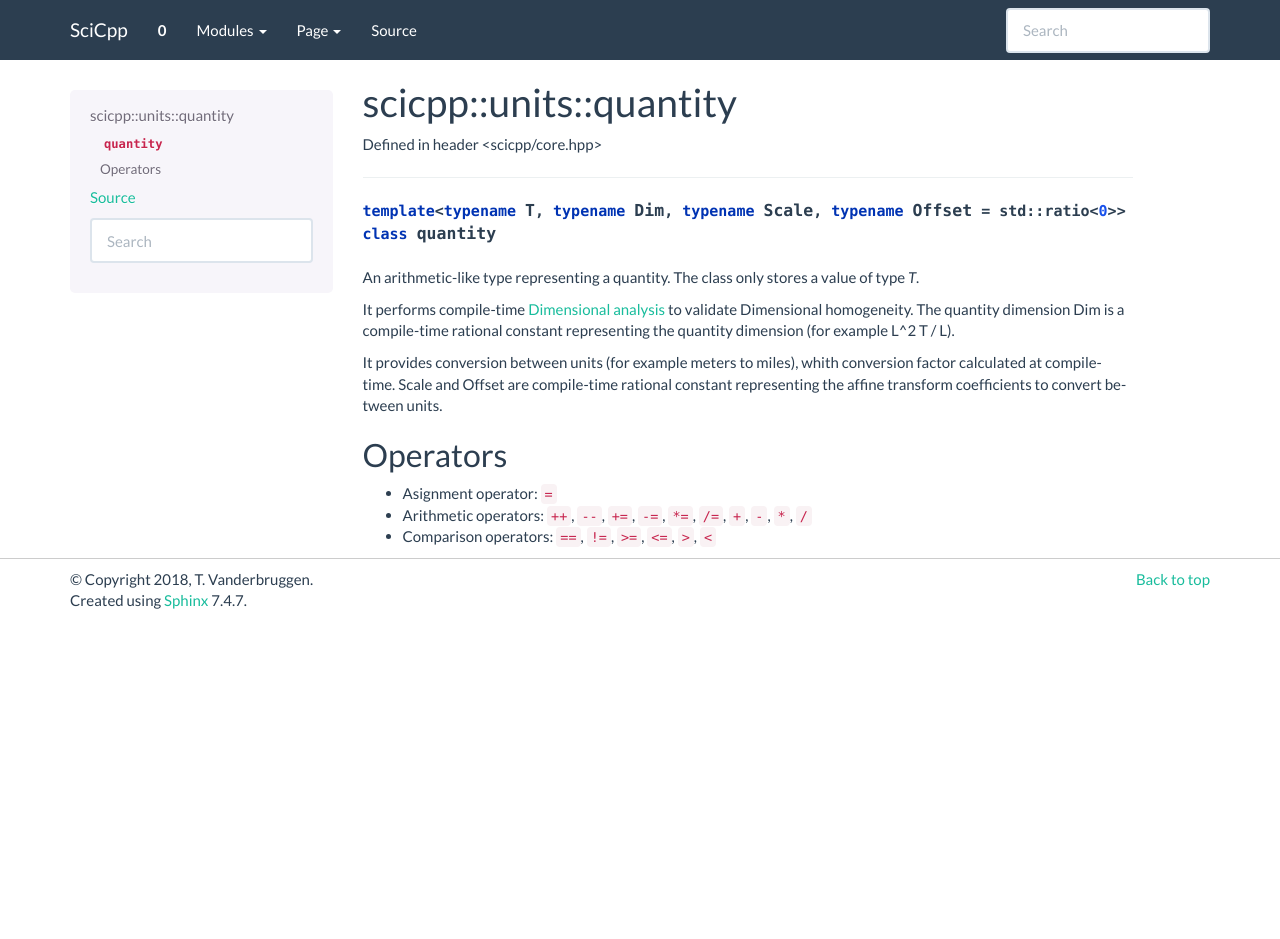
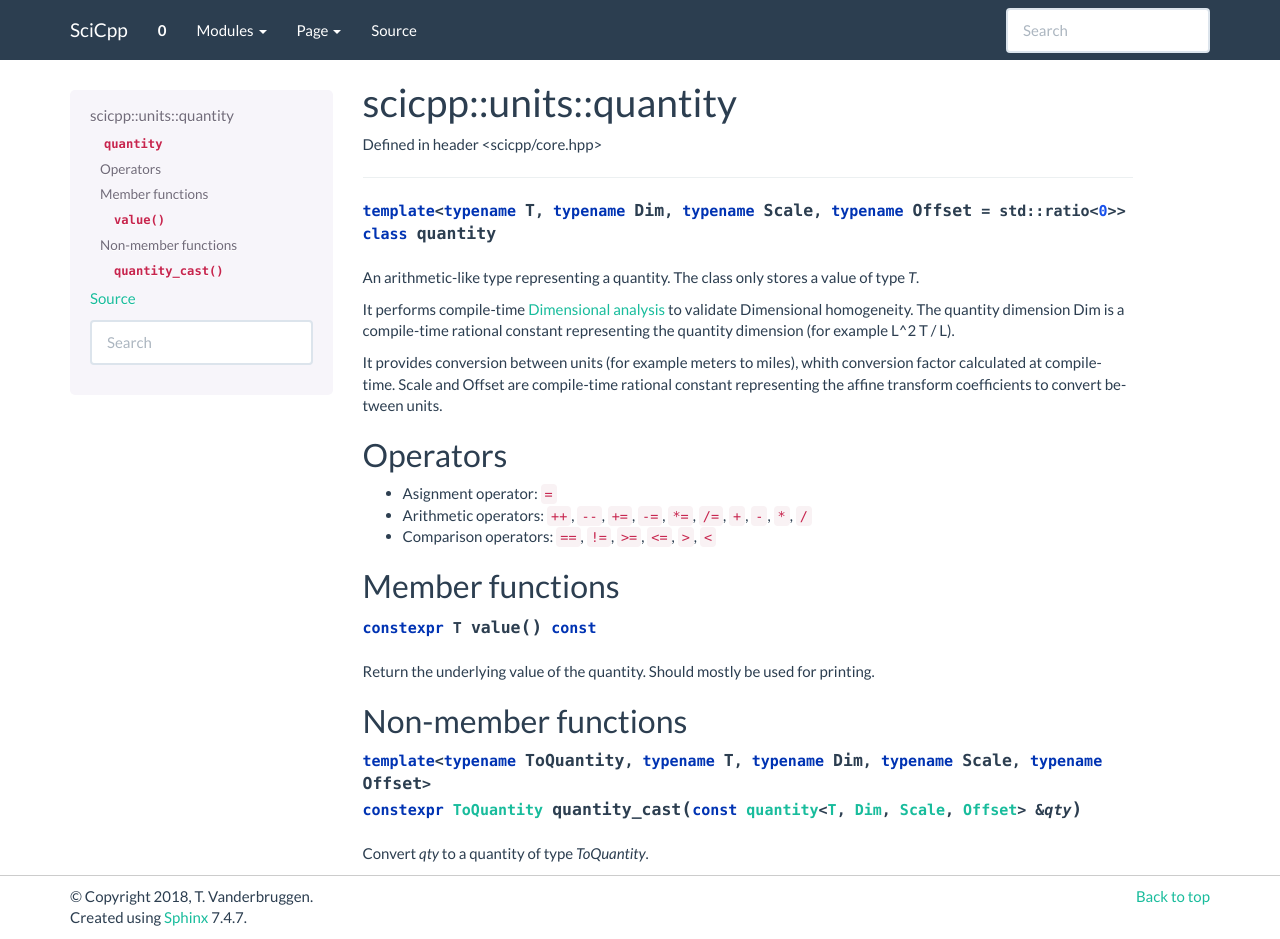
Before and after one commit to tvanderbruggen/SciCpp, a Sphinx documentation site: the page built from doc/source/core.units.quantity.rst, in a window 1280 px wide and 939 px high. Built offline with Sphinx 7.4.7, drawn with Linux system fonts in a browser that asks for light colours.

Commit message:
Add missing static_assert

```diff
--- a/doc/source/core.units.quantity.rst
+++ b/doc/source/core.units.quantity.rst
@@ -23,3 +23,19 @@ Operators
 - Asignment operator: :code:`=`
 - Arithmetic operators: :code:`++`, :code:`--`, :code:`+=`, :code:`-=`, :code:`*=`, :code:`/=`, :code:`+`, :code:`-`, :code:`*`, :code:`/`
 - Comparison operators: :code:`==`, :code:`!=`, :code:`>=`, :code:`<=`, :code:`>`, :code:`<`
+
+Member functions
+-------------------------
+
+.. function:: constexpr T value() const
+
+Return the underlying value of the quantity.
+Should mostly be used for printing.
+
+Non-member functions
+-------------------------
+
+.. function:: template <typename ToQuantity, typename T, typename Dim, typename Scale, typename Offset> \
+              constexpr ToQuantity quantity_cast(const quantity<T, Dim, Scale, Offset> &qty)
+
+Convert `qty` to a quantity of type `ToQuantity`.
```
Also changed, not shown: 2 other files.
